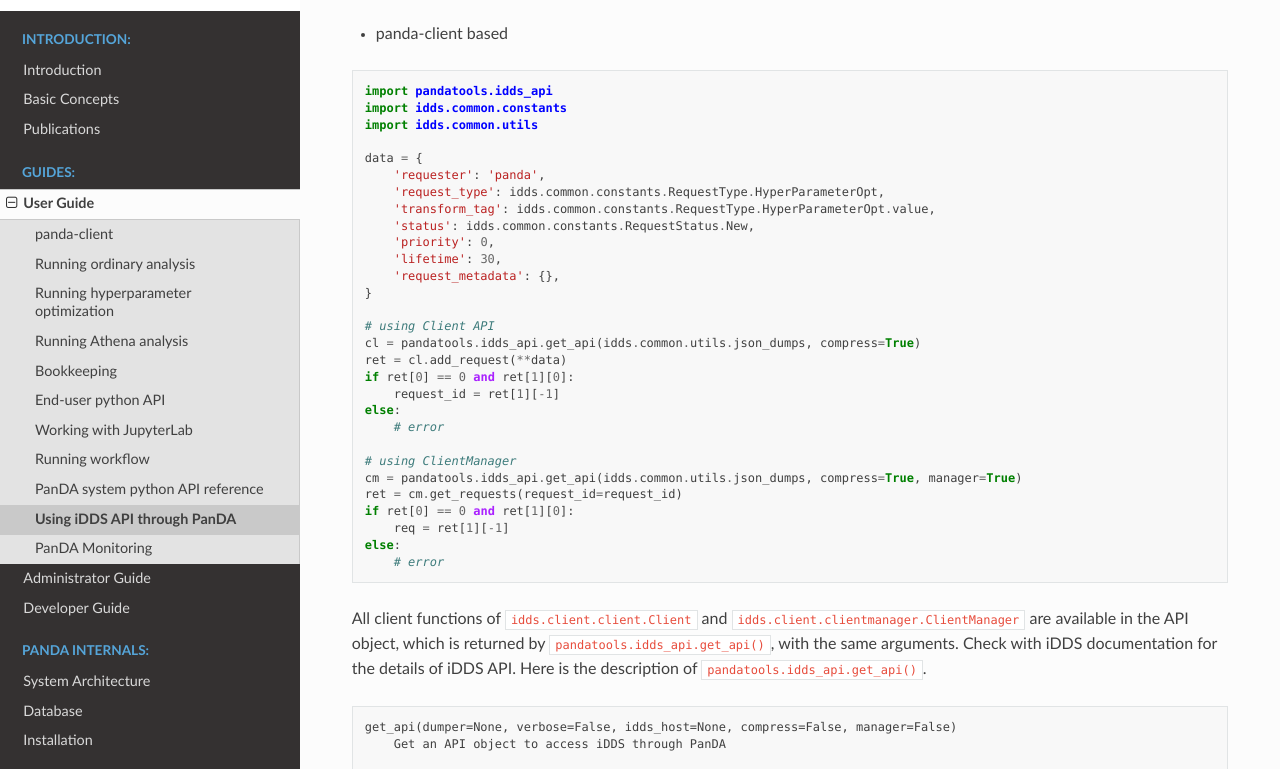
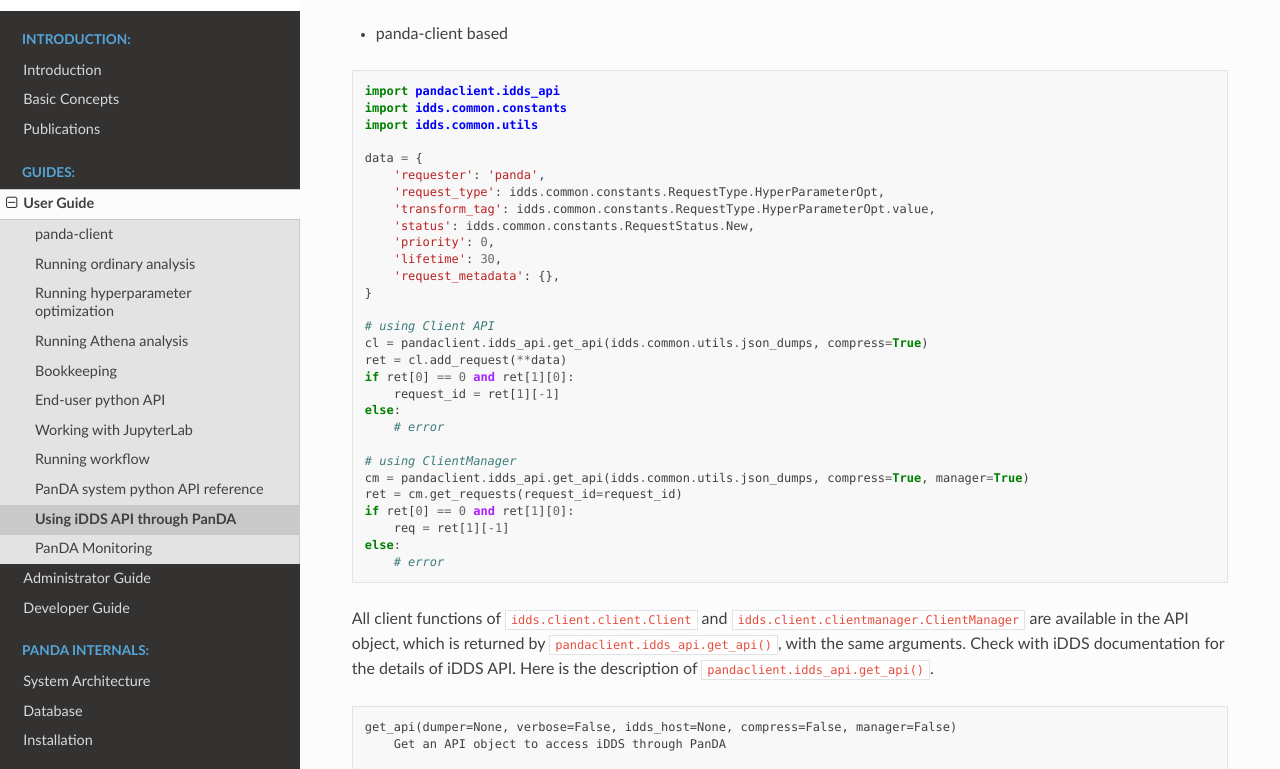
Before and after one commit to PanDAWMS/panda-docs, a Sphinx documentation site: the page built from docs/source/client/rest_idds.rst, in a window 1280 px wide and 1400 px high, scrolled down 626 px. Shown: the part 176-945 px from the top of the window. Built offline with Sphinx 7.4.7 and the Read the Docs theme 2.0.0, drawn with Linux system fonts in a browser that asks for light colours; pages that are not in the unit, such as notebooks, are missing from menus.

```diff
--- a/docs/source/client/rest.rst
+++ b/docs/source/client/rest.rst
@@ -2,11 +2,11 @@
 PanDA system python API reference
 ==================================
 
-Low-level system API are available via the pandatools.Client module.
+Low-level system API are available via the pandaclient.Client module.
 
 .. code-block:: python
 
-  from pandatools import Client
+  from pandaclient import Client
   Client.function_xyz(...)
 
 System API
--- a/docs/source/client/rest_idds.rst
+++ b/docs/source/client/rest_idds.rst
@@ -44,7 +44,7 @@ The following code snippets show how iDDS native codes migrate to panda-client b
 
 .. code-block:: python
 
-    import pandatools.idds_api
+    import pandaclient.idds_api
     import idds.common.constants
     import idds.common.utils
 
@@ -59,7 +59,7 @@ The following code snippets show how iDDS native codes migrate to panda-client b
     }
 
     # using Client API
-    cl = pandatools.idds_api.get_api(idds.common.utils.json_dumps, compress=True)
+    cl = pandaclient.idds_api.get_api(idds.common.utils.json_dumps, compress=True)
     ret = cl.add_request(**data)
     if ret[0] == 0 and ret[1][0]:
         request_id = ret[1][-1]
@@ -67,7 +67,7 @@ The following code snippets show how iDDS native codes migrate to panda-client b
         # error
 
     # using ClientManager
-    cm = pandatools.idds_api.get_api(idds.common.utils.json_dumps, compress=True, manager=True)
+    cm = pandaclient.idds_api.get_api(idds.common.utils.json_dumps, compress=True, manager=True)
     ret = cm.get_requests(request_id=request_id)
     if ret[0] == 0 and ret[1][0]:
         req = ret[1][-1]
@@ -77,9 +77,9 @@ The following code snippets show how iDDS native codes migrate to panda-client b
 
 All client functions of ``idds.client.client.Client`` and ``idds.client.clientmanager.ClientManager``
 are available in the API object, which is returned by
-``pandatools.idds_api.get_api()``,
+``pandaclient.idds_api.get_api()``,
 with the same arguments. Check with iDDS documentation for the details of iDDS API.
-Here is the description of ``pandatools.idds_api.get_api()``.
+Here is the description of ``pandaclient.idds_api.get_api()``.
 
 .. code-block:: text
 
```
Also changed, not shown: docs/source/client/pflow.rst (+49 -0 lines), docs/source/client/notebooks/jupyter_setup.ipynb, docs/source/client/notebooks/magic.ipynb, docs/source/client/notebooks/python.ipynb, 1 other file.
